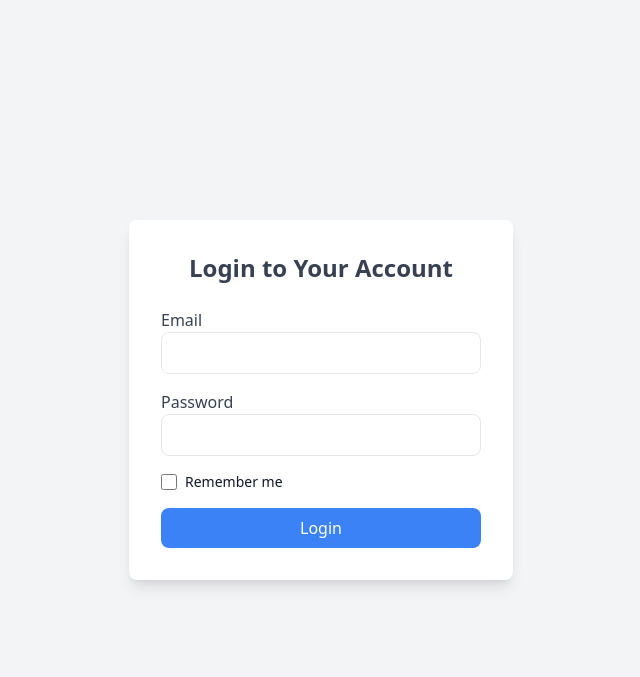
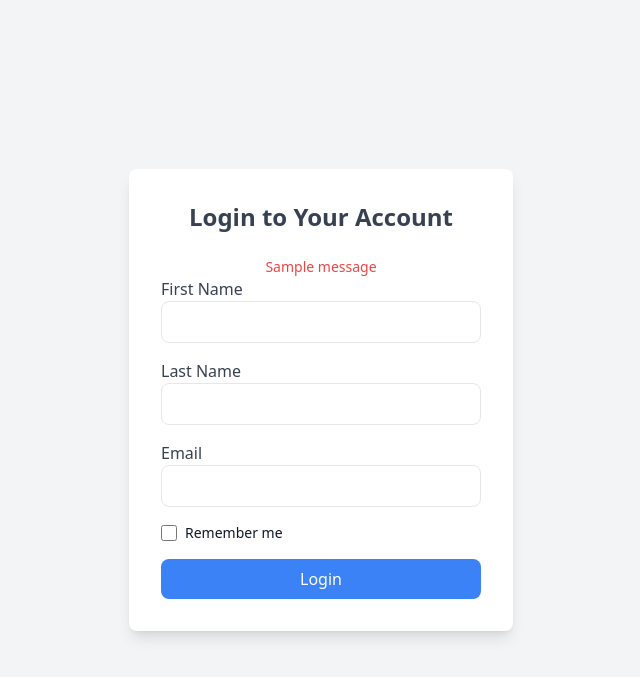
Before and after one commit to Buwelo/call-helper, a Flask app: page /auth/login in a window 1280 px wide. Shown: the top 677 px of the page, without its empty margins (319-959 px from the left). Run offline with Flask 3, Linux system fonts and the light colour scheme; tables that the repository leaves empty hold one stand-in row (values such as "Sample post"); one stand-in notice (Sample message) is shown; some libraries are stand-ins or nearby versions.

Commit message:
login update

```diff
--- a/controllers/authController.py
+++ b/controllers/authController.py
@@ -3,6 +3,8 @@ from flask_login import login_user, login_required, logout_user, current_user
 from werkzeug.security import generate_password_hash, check_password_hash
 from config.extensions import db, bcrypt
 from models import User
+import random
+import string
 
 def register():
     if request.method == 'POST':
@@ -25,17 +27,34 @@ def register():
 
 def login():
     if request.method == 'POST':
-        email = request.form.get('email')
-        password = request.form.get('password')
+        first_name = request.form.get('first_name', '').lower()
+        last_name = request.form.get('last_name', '').lower()
+        email = request.form.get('email', '').lower()
+        # password = request.form.get('password', '')
+
+        if not first_name or not last_name or not email:
+            flash('First name, last name, and email are required.', 'danger')
+            return redirect(url_for('auth.login'))
         remember_me = 'remember' in request.form
         user = User.query.filter_by(email=email).first()
 
-        if user and bcrypt.check_password_hash(user.password, password):
+        if user:
             login_user(user=user, remember=remember_me)
             flash('Logged in successfully!', 'success')
             return redirect(url_for('home'))
         else:
-            flash('Invalid email or password', 'danger')
+            random_digits = ''.join(random.choices(string.digits, k=2))
+            username = f"{first_name}_{last_name[:2]}{random_digits}"
+            password = ''.join(random.choices(string.ascii_letters + string.digits, k=8))
+            password_hash = generate_password_hash(password, method='pbkdf2:sha256')
+
+            user = User(username=username, email=email, password=password_hash,
+                first_name=first_name, last_name=last_name)
+            print
+            db.session.add(user)
+            db.session.commit()
+            login_user(user=user, remember=remember_me)
+            return redirect(url_for('home'))
 
     return render_template('auth/login.html')
 
--- a/templates/auth/login.html
+++ b/templates/auth/login.html
@@ -5,19 +5,31 @@
 {% block heading %}Login to Your Account{% endblock %}
 
 {% block content %}
-    {% if error %}
-        <p class="text-red-500 text-sm text-center">{{ error }}</p>
-    {% endif %}
+    {% with messages = get_flashed_messages() %}
+                {% if messages %}
+                    <ul class="text-red-500 text-sm text-center">
+                        {% for message in messages %}
+                            <li>{{ message }}</li>
+                        {% endfor %}
+                    </ul>
+                {% endif %}
+            {% endwith %}
 
         <form action="{{ url_for('auth.login') }}" method="POST" class="space-y-4">
+
+            <div>
+                <label for="first_name" class="block text-gray-700">First Name</label>
+                <input type="text" id="first_name" name="first_name" required
+                    class="w-full px-4 py-2 border rounded-lg focus:ring-2 focus:ring-blue-500">
+            </div>
+            <div>
+                <label for="last_name" class="block text-gray-700">Last Name</label>
+                <input type="text" id="last_name" name="last_name" required
+                    class="w-full px-4 py-2 border rounded-lg focus:ring-2 focus:ring-blue-500">
+            </div>
             <div>
                 <label for="email" class="block text-gray-700">Email</label>
                 <input type="email" id="email" name="email" required
-                    class="w-full px-4 py-2 border rounded-lg focus:ring-2 focus:ring-blue-500">
-            </div>
-            <div>
-                <label for="password" class="block text-gray-700">Password</label>
-                <input type="password" id="password" name="password" required
                     class="w-full px-4 py-2 border rounded-lg focus:ring-2 focus:ring-blue-500">
             </div>
 			<div class="flex items-start mb-5">
```
Also changed, not shown: templates/index.html (+29 -1 lines).
